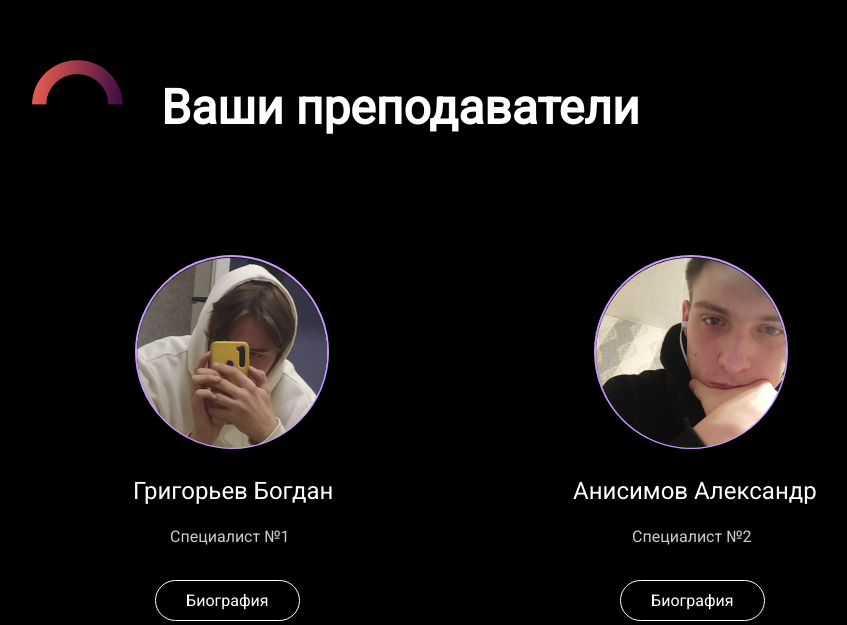
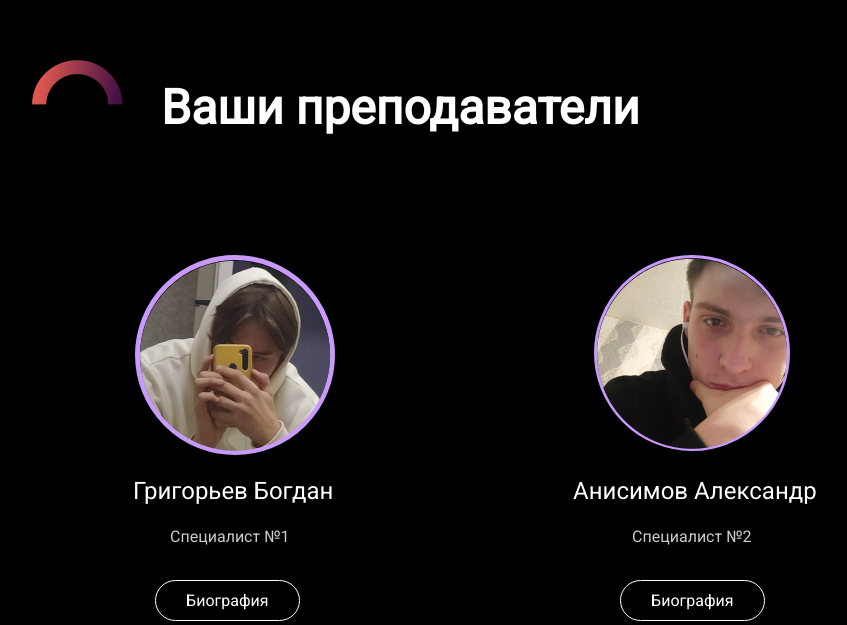
Before and after one commit to LilPep2/AnisimovGrigorev.github.io, a plain HTML site: page index.html in a window 1280 px wide. Shown: the part 1863-2488 px from the top of the page, without its empty margins (290-1137 px from the left). Drawn offline with Linux system fonts and the light colour scheme.

Commit message:
Update style.css

```diff
--- a/css/style.css
+++ b/css/style.css
@@ -310,7 +310,7 @@
 	z-index: 10;
 	user-select: none;
 	pointer-events: none;
-	border: solid 2px;
+	border: solid 5px;
 	border-color: #C89AFC;
 	border-radius: 100px;
 }
@@ -386,7 +386,7 @@
 	z-index: 10;
 	user-select: none;
 	pointer-events: none;
-	border: solid 2px;
+	border: solid 3px;
 	border-color: #C89AFC;
 	border-radius: 100px;
 
@@ -525,7 +525,7 @@
 	color: white;
 	padding: 10px 30px;
 	gap: 10px;
-	border: solid 3px;
+	border: solid 1px;
 	border-radius: 50px;
 	border-color: white;
 
```
